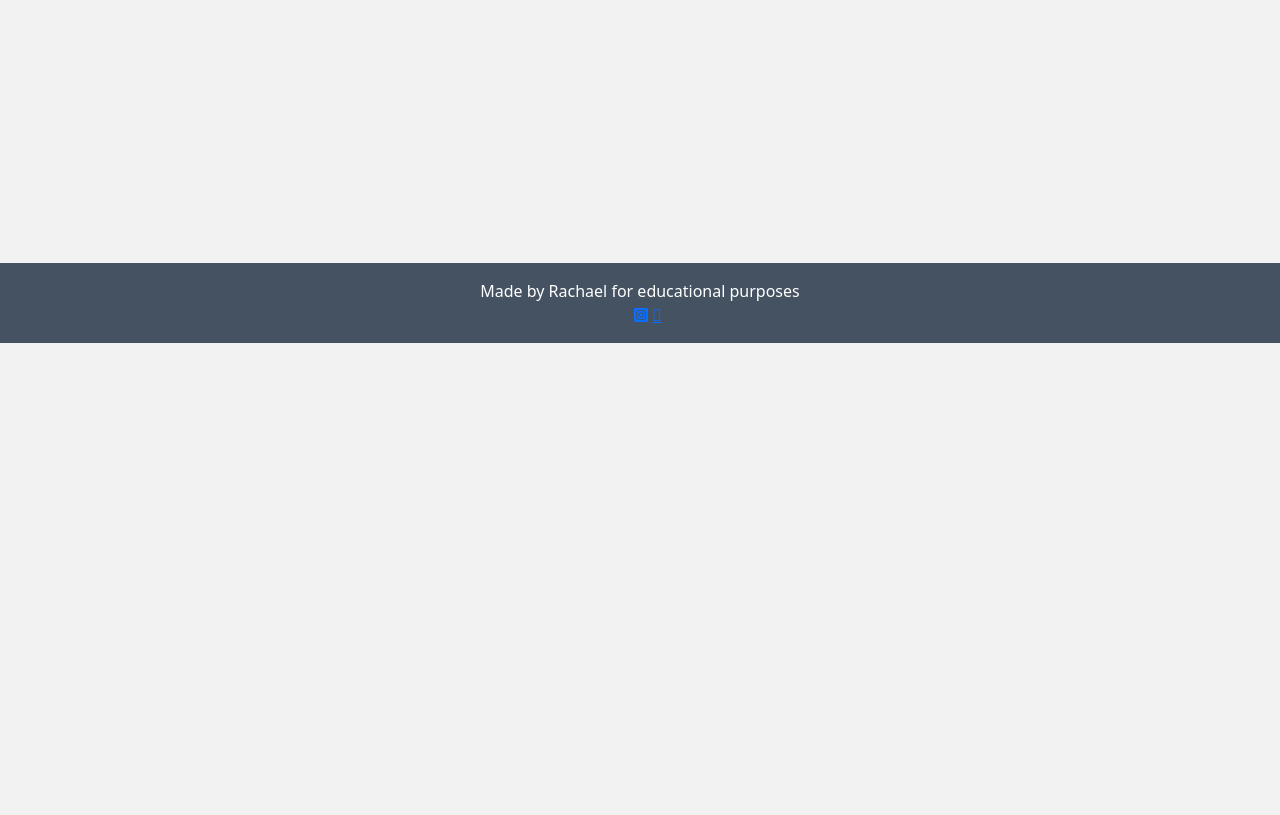
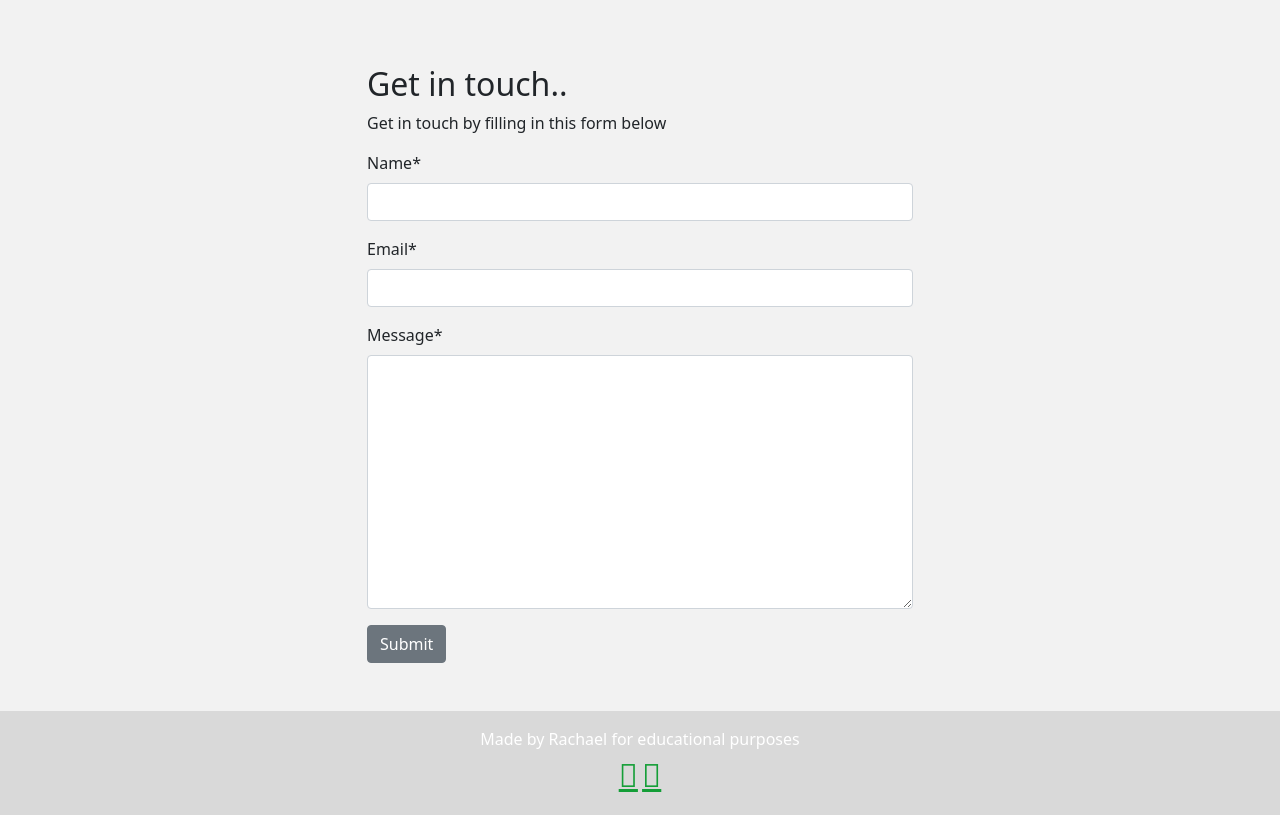
Before and after one commit to RachaelBull/retreat-right, a Django app: page /about/ in a window 1280 px wide. Shown: the part 457-1272 px from the top of the page. Before the commit the page ends 800 px from the top, so only its background shows below. Run offline with Django 4.2, Linux system fonts and the light colour scheme; data that the repository does not hold is empty; some libraries are stand-ins or nearby versions.

Commit message:
Add a contact form to the about app

```diff
--- /dev/null
+++ b/about/forms.py
@@ -0,0 +1,8 @@
+from .models import ContactRequest
+from django import forms
+
+
+class ContactForm(forms.ModelForm):
+    class Meta:
+        model = ContactRequest
+        fields = ('name', 'email', 'message')
--- a/about/models.py
+++ b/about/models.py
@@ -10,3 +10,13 @@ class About(models.Model):
 
     def __str__(self):
         return self.title
+
+
+class ContactRequest(models.Model):
+    name = models.CharField(max_length=200)
+    email = models.EmailField()
+    message = models.TextField()
+    read = models.BooleanField(default=False)
+
+    def __str__(self):
+        return f"Contact request from {self.name}"
--- a/about/templates/about/about.html
+++ b/about/templates/about/about.html
@@ -1,12 +1,14 @@
 {% extends 'base.html' %}
+{% load static %}
+{% load crispy_forms_tags %}
+
 {% block content %}
-{% load static %}
 <div class="container mt-5">
     <div class="row">
-        <div class="col-4 text-center">
+        <div class="col-12 col-md-4 text-center">
             <img src="{% static 'images/nobody.jpg' %}" width="75%">
         </div>
-        <div class="col-8">
+        <div class="col-12 col-md-8">
             <h2>{{ about.title }}</h2>
             {{ about.content | safe }}
         </div>
@@ -17,6 +19,20 @@
 
           <p class="text-end"><em>Updated on: {{ about.updated_on }}</em></p>
         </div>
-      </div>
+    </div>
+    <div class="row justify-content-center">
+        <div class="col-12 col-md-6 my-5">
+            <h2>Get in touch..</h2>
+            <p>Get in touch by filling in this form below</p>
+
+            <!-- add your form here. Your submit button should
+                                have the classes of btn, btn-secondary -->
+            <form method="post">
+                {{ contact_form | crispy }}
+                {% csrf_token %}
+                <button class="btn btn-secondary" type="submit">Submit</button>
+            </form>
+        </div>
+    </div>
 </div>
 {% endblock content %}
--- a/about/views.py
+++ b/about/views.py
@@ -1,5 +1,6 @@
 from django.shortcuts import render
 from .models import About
+from .forms import ContactForm
 # Create your views here.
 
 
@@ -8,9 +9,12 @@ def about_me(request):
     Renders the About page
     """
     about = About.objects.all().order_by('-updated_on').first()
+    contact_form = ContactForm()
 
     return render(
         request,
         "about/about.html",
-        {"about": about},
+        {
+        "about": about,
+        "contact_form": contact_form},
     )
--- a/blog/templates/blog/index.html
+++ b/blog/templates/blog/index.html
@@ -5,7 +5,7 @@
 <!-- Hero Image -->
 
 <div class="hero-image-container">
-    <section id="hero" style="background-image: url('static/images/turtle.jpg');"> <!-- INLINE STLYING, FIND A WAY TO REMOVE?-->
+    <section id="hero" style="background-image: url('static/images/carribean.jpg');"> <!-- INLINE STLYING, FIND A WAY TO REMOVE?-->
 
 
     </section>
--- a/blog/views.py
+++ b/blog/views.py
@@ -10,7 +10,7 @@ from .forms import CommentForm
 class PostEntries(generic.ListView):
     queryset = Post.objects.filter(status=1)
     template_name = "blog/index.html"
-    paginate_by = 6
+    paginate_by = 3
 
 def post_detail(request, slug):
     """
--- a/static/css/style.css
+++ b/static/css/style.css
@@ -51,7 +51,7 @@ body {
 }
 
 .card {
-    border: none;
+    border: 2px #149E37 solid;
     background-color: transparent;
 }
 
@@ -182,3 +182,8 @@ body {
 .approval {
     color: rgb(222, 146, 168);
 }
+
+.social-tag {
+    color: #149E37;
+    font-size: 200%;
+}
--- a/templates/base.html
+++ b/templates/base.html
@@ -102,11 +102,11 @@
     </main>
 
     <!-- Footer -->
-    <footer class="footer mt-auto py-3 dark-bg">
+    <footer class="footer mt-auto py-3 greyed">
         <p class="m-0 text-center text-white">Made by Rachael for educational purposes</p>
         <p class="m-0 text-center text-white">
-            <a href="https://www.instagram.com/_rachaelbull_/" target="_blank" rel="noopener" aria-label="Visit my Instagram (opens up in a new tab)"><i class="fab fa-instagram-square ms-3"></i></a>
-            <a href="https://www.linkedin.com/in/rachael-bull-b5944a250/" target="_blank" rel="noopener" aria-label="Visit my LinkedIn (opens up in a new tab)"><i class="fa-brands fa-linkedin"></i></a>
+            <a href="https://www.instagram.com/_rachaelbull_/" target="_blank" rel="noopener" aria-label="Visit my Instagram (opens up in a new tab)" class="social-tag"><i class="fa-brands fa-instagram"></i></a>
+            <a href="https://www.linkedin.com/in/rachael-bull-b5944a250/" target="_blank" rel="noopener" aria-label="Visit my LinkedIn (opens up in a new tab)" class="social-tag"><i class="fa-brands fa-linkedin"></i></a>
         </p>
     </footer>
 
```
Also changed, not shown: about/admin.py (+13 -2 lines), about/migrations/0002_collaboraterequest.py (added), about/migrations/0003_rename_collaboraterequest_contactrequest.py (added).
